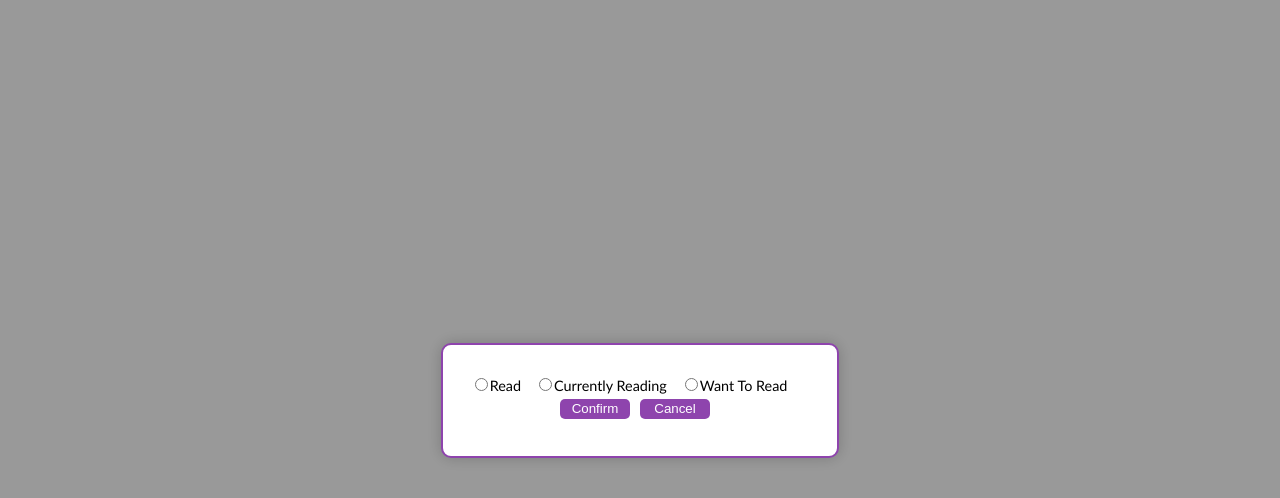
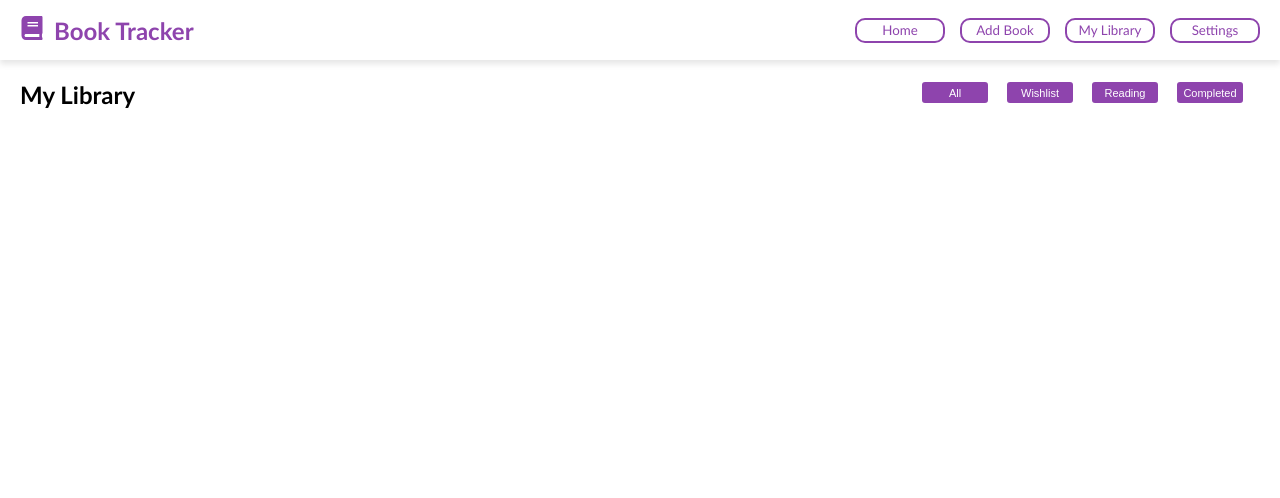
Before and after one commit to MuneebMoosa/Book-Tracker, a React (Vite) app: page / in a window 1280 px wide. Shown: the top 498 px of the page. Built offline with nearby package versions, Linux system fonts and the light colour scheme.

Commit message:
library page made interactive The  filter , cards changestatus, delete all made functional

```diff
--- a/src/App.jsx
+++ b/src/App.jsx
@@ -7,10 +7,10 @@ import ChangeStatus from './Components/ChangeStatus/ChangeStatus';
 const App = () => {
   return (
     <div>
-      {/* <Home/>
+      {/* <Home/> */}
       <Library/>
-      <Detail/> */}
-      <ChangeStatus/>
+      {/* <Detail/> */}
+      {/* <ChangeStatus/> */}
     </div>
   )
 }
--- a/src/Components/ChangeStatus/ChangeStatus.jsx
+++ b/src/Components/ChangeStatus/ChangeStatus.jsx
@@ -1,22 +1,32 @@
 import "./ChangeStatus.css";
 
+import { useState } from "react";
 import React from 'react'
 
-const ChangeStatus = () => {
+const ChangeStatus = ({ onConfirm, onCancel }) => {
+
+  const [selectedStatus, setSelectedStatus] = useState("");
+
+  const handleSubmit = (e) => {
+    e.preventDefault();
+    if (!selectedStatus) return;
+    onConfirm(selectedStatus);
+  };
+
   return (
-    <div className="overlay">
+    <div className="overlay" >
       <div className="status-container">
-          <form action="">
-            <input type="radio" name="status" id="1option" />
+          <form action="" onSubmit={handleSubmit}>
+            <input type="radio" name="status" id="1option" value="Read"  onChange={(e) => setSelectedStatus(e.target.value)} />
             <label htmlFor="1option">Read</label>
-            <input type="radio" name="status" id="2option" />
+            <input type="radio" name="status" id="2option" value="Currently Reading" onChange={(e) => setSelectedStatus(e.target.value)} />
             <label htmlFor="2option">Currently Reading</label>
-            <input type="radio" name="status" id="3option" />
+            <input type="radio" name="status" id="3option"  value="Want To Read" onChange={(e) => setSelectedStatus(e.target.value)} />
             <label htmlFor="3option">Want To Read</label>
              <br/>
             <div className="change-btn-container">
               <button className="change-btn" type="submit">Confirm</button>
-              <button className="change-btn" type="button" >Cancel</button>
+              <button className="change-btn" type="button" onClick={onCancel}>Cancel</button>
               </div>
             </form>
       </div>
--- a/src/Pages/LibraryPage/Library.jsx
+++ b/src/Pages/LibraryPage/Library.jsx
@@ -1,12 +1,15 @@
 import Navigation from '../../Components/Navigation/Navigation'
+import ChangeStatus from '../../Components/ChangeStatus/ChangeStatus'
 import Card from '../../Components/Cards/Card'
 import "./Library.css"
-import { useEffect } from 'react'
+import { useEffect, useState } from 'react'
 
 const Library = () => {
 
   const [books, setBooks] = useState([]);
   const [filterStatus, setFilterStatus] = useState("All");
+  const [showModal, setShowModal] = useState(false);
+   const [selectedBookId, setSelectedBookId] = useState(null);
 
   useEffect(() => {
         const storedBooks = JSON.parse(localStorage.getItem("books")) || [];
@@ -19,35 +22,65 @@ const Library = () => {
      setBooks(updatedBooks);
   }
 
-  const changeStatus = (id) => {
-     const newStatus = prompt("Enter new status (Wishlist / Reading / Completed)");
+  const handleChangeStatusClick = (id) => {
+    setSelectedBookId(id);
+    setShowModal(true);
+  };
 
-  }
+  const handleStatusPopUp= (newStatus) => {
+    const updatedBooks = books.map(book =>
+      book.id === selectedBookId ? { ...book, status: newStatus } : book
+    );
+    localStorage.setItem("books", JSON.stringify(updatedBooks));
+    setBooks(updatedBooks);
+    setShowModal(false);
+  };
+
+  const filteredBooks = filterStatus === "All"
+  ? books
+  : books.filter(book => book.status === filterStatus);
 
   return (
-    <div className='library-container'>
+    <div  className="library-container">
       <Navigation/>
       <div className="library-main">
         <h1 className='library-head'>My Library</h1>
         <div className="filter-btn-main">
-          <button className='filter-btn'>All</button>
-          <button className='filter-btn'>Wishlist</button>
-          <button className='filter-btn'>Reading</button>
-          <button className='filter-btn'>Completed</button>
+          <button className='filter-btn' onClick={() => setFilterStatus("All")}>All</button>
+          <button className='filter-btn'  onClick={() => setFilterStatus("Want To Read")}>Wishlist</button>
+          <button className='filter-btn' onClick={() => setFilterStatus("Currently Reading")}>Reading</button>
+          <button className='filter-btn'  onClick={() => setFilterStatus("Read")}>Completed</button>
         </div>
       </div>
 
-      <div className="card-container">
-
-
-
-
-
-      </div>
-
-
+        <div className="card-container">
+          {filteredBooks.map(book => (
+            <Card
+              key={book.id}
+              id={book.id}
+              title={book.title}
+              author={book.author}
+              status={book.status}
+                bgColor={
+                book.status === "Read"
+                  ? "#c69dd8"
+                  : book.status === "Currently Reading"
+                  ? "#B6A4B0"
+                  : "#F1EEF6"
+              }
+              onDelete={deleteBook}
+              onChangeStatus={handleChangeStatusClick}
+            />
+          ))}
+        </div>
+      {showModal && (
+        <ChangeStatus
+          onConfirm={handleStatusPopUp}
+          onCancel={() => setShowModal(false)}
+        />
+         )}
     </div>
-  )
+  );
 }
 
 export default Library
--- a/src/index.css
+++ b/src/index.css
@@ -8,6 +8,7 @@
 :root{
   --primary-color: #8e44ad;
   --primary-font: 'Gill Sans', 'Gill Sans MT', Calibri, 'Trebuchet MS', sans-serif;
+  --Read-color: #f9f9f9;
 }
 button{
   cursor: pointer;
```
Also changed, not shown: src/Pages/LibraryPage/Library.css (line endings or trailing spaces), src/utils/localstorage.js (deleted).
